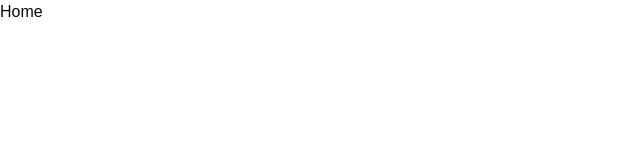
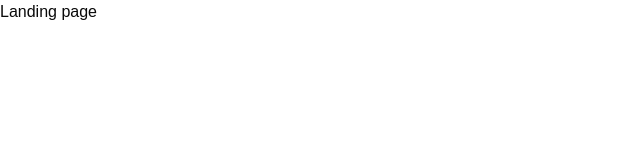
Before and after one commit to gilangcahyono/copyolx, a Next.js app: page / in a window 1280 px wide. Shown: the top 160 px of the page, without its empty margins (0-640 px from the left). Built offline with nearby package versions, Linux system fonts and the light colour scheme.

Commit message:
fix: local

```diff
--- a/pages/index.jsx
+++ b/pages/index.jsx
@@ -1,5 +1,5 @@
 const Home = () => {
-  return <div>Home</div>;
+  return <div>Landing page</div>;
 };
 
 export default Home;
```
Also changed, not shown: 1 other file (tests, documents, lock files or other folders).
